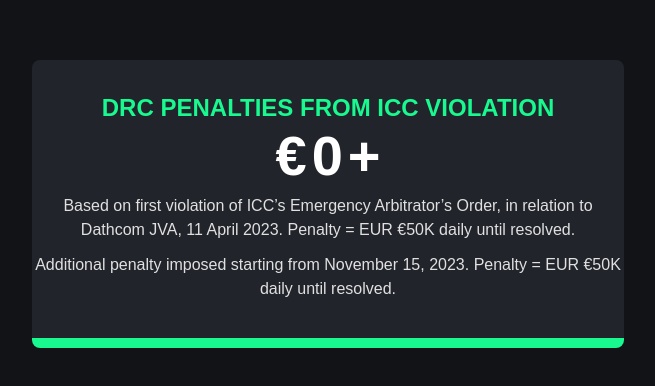
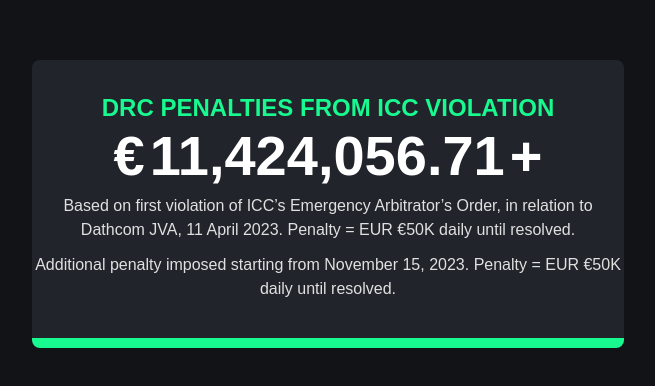
Before and after one commit to Spikerama/ICC_DRC_Penalties_2.0, a plain HTML site: page index.html in a window 1280 px wide. Shown: the part 228-614 px from the top of the page, without its empty margins (312-967 px from the left). Drawn offline with Linux system fonts and the light colour scheme.

Commit message:
Update index.html

```diff
--- a/index.html
+++ b/index.html
@@ -153,4 +153,10 @@
           countElement.textContent = (totalAmount1 + totalAmount2).toLocaleString(undefined, {minimumFractionDigits: 2, maximumFractionDigits: 2});
         }
 
-        // update the counter every
+        // update the counter every second
+        setInterval(updateCounter, 1000);
+      </script>
+    </div>
+  </div>
+</body>
+</html>
```
